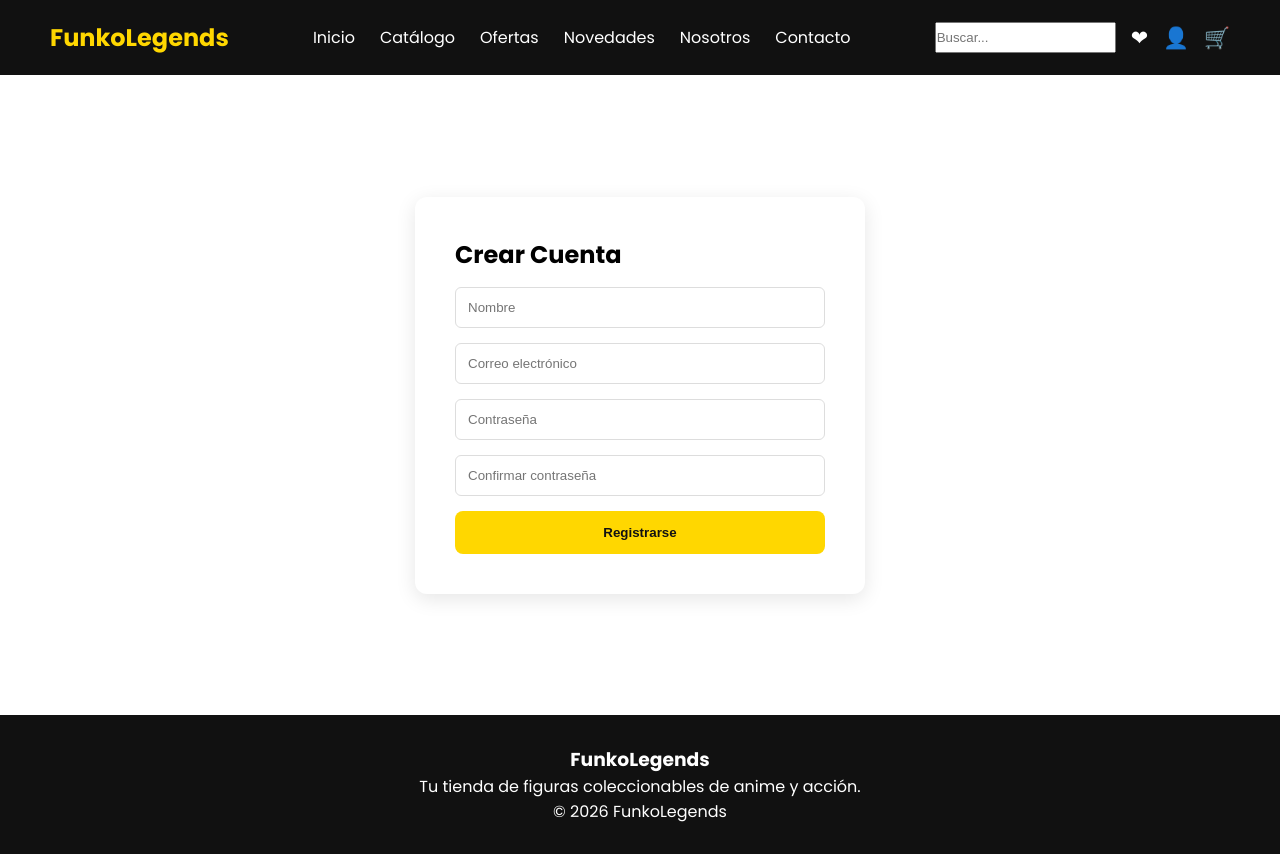
After one commit to nicori25/FunkoLegends, a PHP site: page /registro.php in a window 1280 px wide. The commit adds this page. Run offline with PHP 8.4, Linux system fonts and the light colour scheme.

Commit message:
login, registro, catalogo y producto

```diff
--- a/css/style.css
+++ b/css/style.css
@@ -44,6 +44,12 @@ body{
 .menu a{
     color:white;
     text-decoration:none;
+
+    transition:.3s;
+}
+
+.menu a:hover{
+    color:var(--primary);
 }
 
 .acciones{
@@ -55,6 +61,12 @@ body{
     color:white;
     text-decoration:none;
     font-size:1.3rem;
+
+    transition:.3s;
+}
+
+.acciones a:hover{
+    color:var(--primary);
 }
 
 /* HERO */
@@ -152,24 +164,20 @@ footer{
 
 .producto-card:hover{
     transform:translateY(-8px);
+
+    box-shadow:0 10px 25px rgba(0,0,0,.2);
 }
 
 .producto-img{
-    height:250px;
-
-    display:flex;
-    justify-content:center;
-    align-items:center;
-
-    background:#f5f5f5;
-    overflow:hidden;
+    height:300px;
+    padding:15px;
 }
 
 .producto-img img{
     width:100%;
     height:100%;
 
-    object-fit:cover;
+    object-fit:contain;
 }
 .producto-info{
     padding:20px;
@@ -190,12 +198,138 @@ footer{
 .btn-producto{
     display:inline-block;
 
+    background:var(--primary);
+    color:var(--dark);
+
+    padding:12px 24px;
+
+    border-radius:8px;
+
     text-decoration:none;
 
-    background:#121212;
-    color:white;
+    font-weight:600;
 
-    padding:10px 20px;
+    transition:all .3s ease;
+}
+
+.btn-producto:hover{
+    background:var(--dark);
+
+    color:var(--primary);
+
+    transform:translateY(-3px);
+}
+.auth{
+    min-height:80vh;
+
+    display:flex;
+    justify-content:center;
+    align-items:center;
+}
+
+.auth-form{
+
+    width:100%;
+    max-width:450px;
+
+    background:white;
+
+    padding:40px;
+
+    border-radius:12px;
+
+    box-shadow:0 5px 20px rgba(0,0,0,.1);
+
+    display:flex;
+    flex-direction:column;
+    gap:15px;
+}
+
+.auth-form input{
+
+    padding:12px;
+
+    border:1px solid #ddd;
 
     border-radius:6px;
 }
+
+.auth-form button{
+
+    background:var(--primary);
+    color:var(--dark);
+
+    border:none;
+
+    padding:14px;
+
+    border-radius:8px;
+
+    cursor:pointer;
+
+    font-weight:600;
+
+    transition:.3s;
+}
+
+.auth-form button:hover{
+
+    background:var(--dark);
+
+    color:var(--primary);
+}
+.filtros{
+    background:var(--light);
+
+    padding:25px;
+
+    border-radius:12px;
+
+    box-shadow:0 5px 15px rgba(0,0,0,.1);
+
+    margin-bottom:30px;
+}
+
+.filtros h3{
+    color:var(--dark);
+
+    margin-bottom:20px;
+
+    font-size:1.3rem;
+}
+
+.filtros-categorias{
+    display:flex;
+
+    flex-wrap:wrap;
+
+    gap:10px;
+}
+
+.filtro-btn{
+
+    background:var(--gray);
+
+    color:var(--dark);
+
+    border:none;
+
+    padding:10px 18px;
+
+    border-radius:25px;
+
+    cursor:pointer;
+
+    font-weight:500;
+
+    transition:.3s;
+}
+
+.filtro-btn:hover{
+
+    background:var(--primary);
+
+    color:var(--dark);
+
+    transform:translateY(-2px);
+}
--- /dev/null
+++ b/registro.php
@@ -0,0 +1,38 @@
+<?php include 'includes/header.php'; ?>
+<?php include 'includes/navbar.php'; ?>
+
+<section class="auth">
+
+    <form class="auth-form">
+
+        <h1>Crear Cuenta</h1>
+
+        <input
+            type="text"
+            placeholder="Nombre"
+        >
+
+        <input
+            type="email"
+            placeholder="Correo electrónico"
+        >
+
+        <input
+            type="password"
+            placeholder="Contraseña"
+        >
+
+        <input
+            type="password"
+            placeholder="Confirmar contraseña"
+        >
+
+        <button>
+            Registrarse
+        </button>
+
+    </form>
+
+</section>
+
+<?php include 'includes/footer.php'; ?>
```
Also changed, not shown: catalogo.php (+56 -0 lines), login.php (added, +32 -0 lines), producto.php (+34 -0 lines), carrito.php (added).
